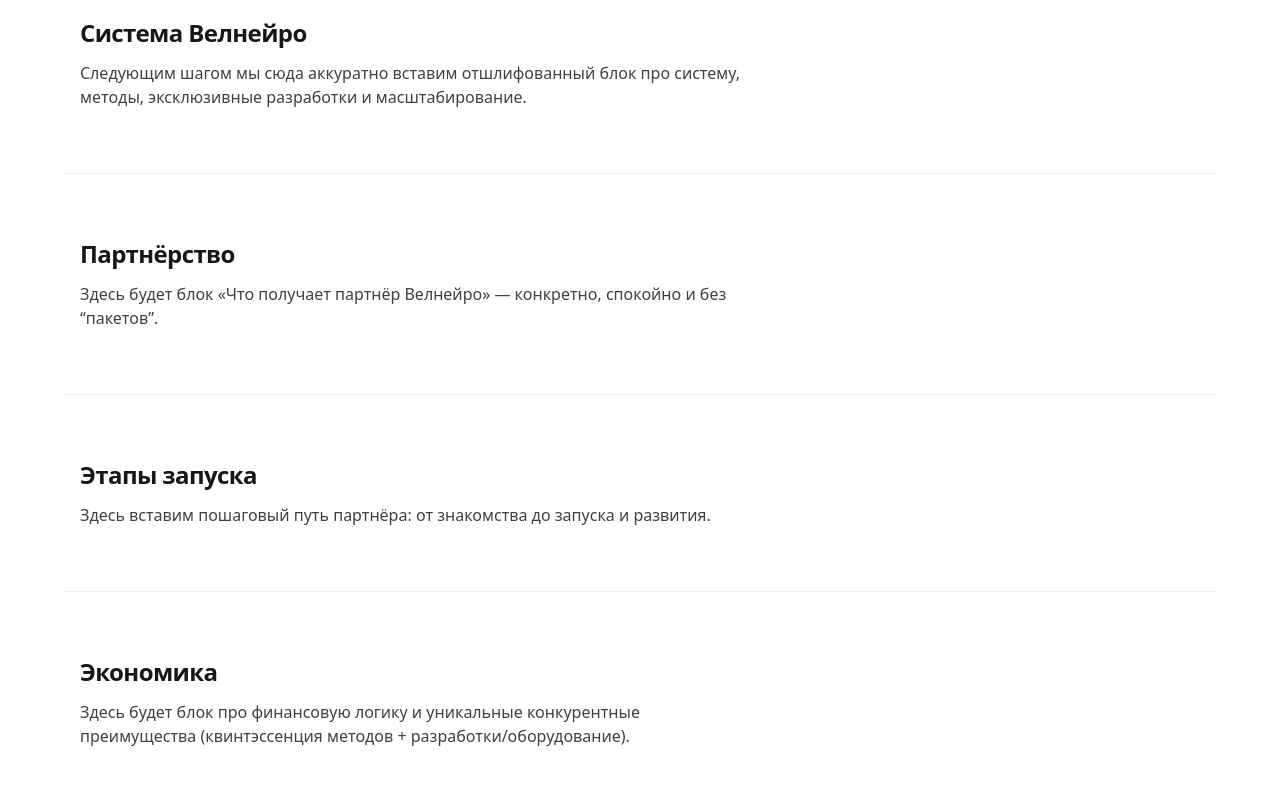
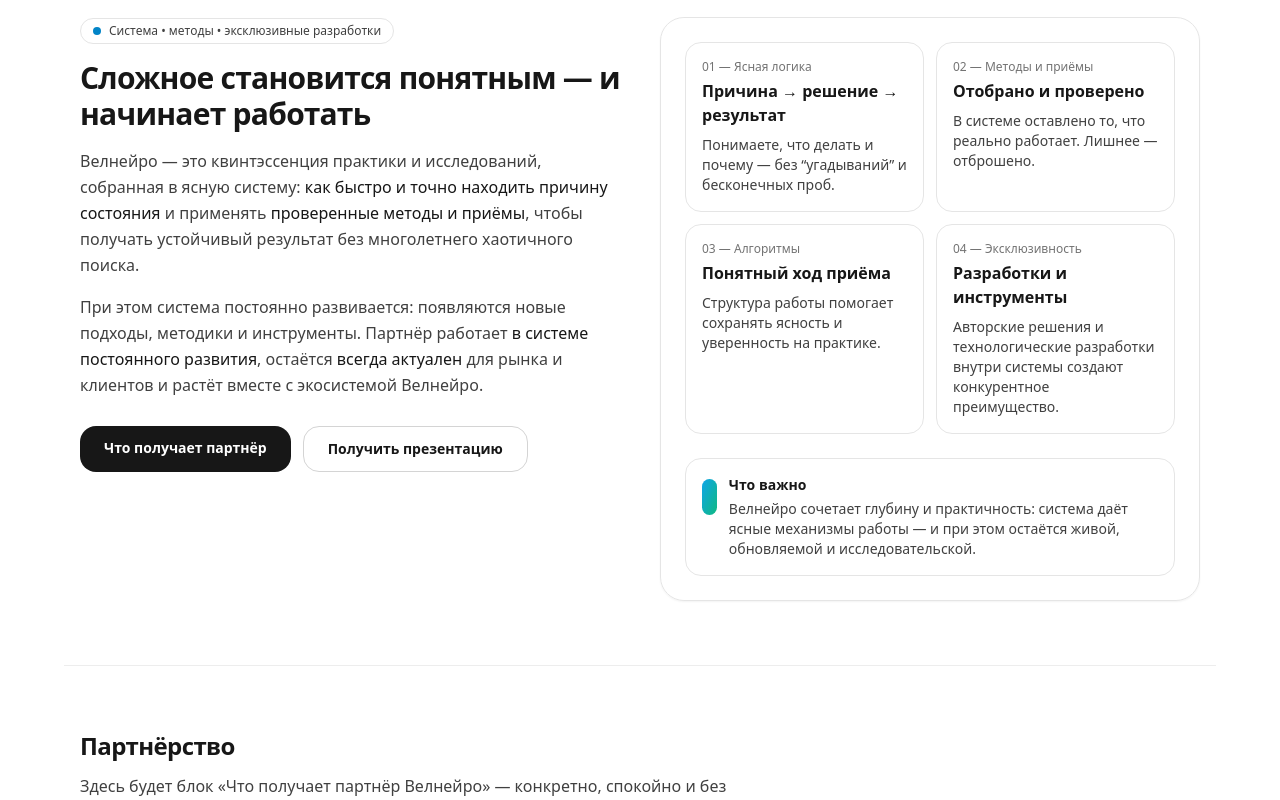
Before and after one commit to AidarKh24/wellneuro-site, a Next.js app: page / in a window 1280 px wide. Shown: the part 920-1720 px from the top of the page. Built offline with nearby package versions, Linux system fonts and the light colour scheme.

Commit message:
Landing: add System section

```diff
--- a/src/app/page.tsx
+++ b/src/app/page.tsx
@@ -13,11 +13,21 @@
           </a>
 
           <nav className="hidden items-center gap-6 text-sm text-neutral-700 md:flex">
-            <a className="hover:text-neutral-900" href="#system">Система</a>
-            <a className="hover:text-neutral-900" href="#partners">Партнёрство</a>
-            <a className="hover:text-neutral-900" href="#steps">Этапы</a>
-            <a className="hover:text-neutral-900" href="#economics">Экономика</a>
-            <a className="hover:text-neutral-900" href="#faq">FAQ</a>
+            <a className="hover:text-neutral-900" href="#system">
+              Система
+            </a>
+            <a className="hover:text-neutral-900" href="#partners">
+              Партнёрство
+            </a>
+            <a className="hover:text-neutral-900" href="#steps">
+              Этапы
+            </a>
+            <a className="hover:text-neutral-900" href="#economics">
+              Экономика
+            </a>
+            <a className="hover:text-neutral-900" href="#faq">
+              FAQ
+            </a>
           </nav>
 
           <a
@@ -54,9 +64,8 @@
 
             <p className="mt-5 text-base leading-relaxed text-neutral-700 md:text-lg">
               <span className="font-semibold text-neutral-900">Велнейро</span> — франшиза центра осознанного
-              оздоровления, где многолетняя практика, исследования и авторские разработки
-              упакованы в <span className="font-medium text-neutral-900">понятную систему методов</span>, обучение и
-              сопровождение.
+              оздоровления, где многолетняя практика, исследования и авторские разработки упакованы в{" "}
+              <span className="font-medium text-neutral-900">понятную систему методов</span>, обучение и сопровождение.
             </p>
 
             <ul className="mt-6 space-y-3 text-sm text-neutral-700 md:text-base">
@@ -89,9 +98,7 @@
               </a>
             </div>
 
-            <p className="mt-4 text-xs text-neutral-500">
-              PDF • без обязательств • по запросу
-            </p>
+            <p className="mt-4 text-xs text-neutral-500">PDF • без обязательств • по запросу</p>
           </div>
 
           {/* Right: Visual card */}
@@ -100,9 +107,7 @@
               <div className="flex items-start justify-between gap-6">
                 <div>
                   <div className="text-sm font-semibold text-neutral-900">Экосистема Велнейро</div>
-                  <div className="mt-1 text-xs text-neutral-600">
-                    Методы • обучение • сопровождение • разработки
-                  </div>
+                  <div className="mt-1 text-xs text-neutral-600">Методы • обучение • сопровождение • разработки</div>
                 </div>
                 <div className="h-10 w-10 rounded-2xl bg-gradient-to-br from-sky-500 to-emerald-500" />
               </div>
@@ -137,48 +142,136 @@
         </div>
       </section>
 
-      {/* Placeholder sections (we will fill these next, step-by-step) */}
-      <section id="system" className="mx-auto max-w-6xl px-4 py-16">
-        <h2 className="text-2xl font-semibold tracking-tight">Система Велнейро</h2>
-        <p className="mt-3 max-w-2xl text-neutral-700">
-          Следующим шагом мы сюда аккуратно вставим отшлифованный блок про систему, методы, эксклюзивные разработки и масштабирование.
-        </p>
+      {/* SYSTEM (filled) */}
+      <section id="system" className="mx-auto max-w-6xl px-4 py-16 scroll-mt-24">
+        <div className="grid grid-cols-1 gap-10 md:grid-cols-2 md:items-start">
+          <div>
+            <div className="inline-flex w-fit items-center gap-2 rounded-full border border-neutral-200 bg-white/70 px-3 py-1 text-xs text-neutral-700">
+              <span className="h-2 w-2 rounded-full bg-sky-600" />
+              Система • методы • эксклюзивные разработки
+            </div>
+
+            <h2 className="mt-4 text-2xl font-semibold tracking-tight md:text-3xl">
+              Сложное становится понятным — и начинает работать
+            </h2>
+
+            <p className="mt-4 text-neutral-700 leading-relaxed">
+              Велнейро — это квинтэссенция практики и исследований, собранная в ясную систему:{" "}
+              <span className="font-medium text-neutral-900">как быстро и точно находить причину состояния</span> и
+              применять <span className="font-medium text-neutral-900">проверенные методы и приёмы</span>, чтобы
+              получать устойчивый результат без многолетнего хаотичного поиска.
+            </p>
+
+            <p className="mt-4 text-neutral-700 leading-relaxed">
+              При этом система постоянно развивается: появляются новые подходы, методики и инструменты. Партнёр работает{" "}
+              <span className="font-medium text-neutral-900">в системе постоянного развития</span>, остаётся{" "}
+              <span className="font-medium text-neutral-900">всегда актуален</span> для рынка и клиентов и растёт вместе
+              с экосистемой Велнейро.
+            </p>
+
+            <div className="mt-7 flex flex-col gap-3 sm:flex-row">
+              <a
+                href="#partners"
+                className="rounded-2xl bg-neutral-900 px-6 py-3 text-center text-sm font-semibold text-white hover:bg-neutral-800"
+              >
+                Что получает партнёр
+              </a>
+              <a
+                href="#cta"
+                className="rounded-2xl border border-neutral-300 bg-white/70 px-6 py-3 text-center text-sm font-semibold text-neutral-900 hover:bg-white"
+              >
+                Получить презентацию
+              </a>
+            </div>
+          </div>
+
+          <div className="rounded-3xl border border-neutral-200 bg-white/70 p-6 shadow-sm backdrop-blur">
+            <div className="grid grid-cols-1 gap-3 sm:grid-cols-2">
+              <div className="rounded-2xl border border-neutral-200 bg-white p-4">
+                <div className="text-xs text-neutral-500">01 — Ясная логика</div>
+                <div className="mt-1 font-semibold text-neutral-900">Причина → решение → результат</div>
+                <div className="mt-2 text-sm text-neutral-700">
+                  Понимаете, что делать и почему — без “угадываний” и бесконечных проб.
+                </div>
+              </div>
+
+              <div className="rounded-2xl border border-neutral-200 bg-white p-4">
+                <div className="text-xs text-neutral-500">02 — Методы и приёмы</div>
+                <div className="mt-1 font-semibold text-neutral-900">Отобрано и проверено</div>
+                <div className="mt-2 text-sm text-neutral-700">
+                  В системе оставлено то, что реально работает. Лишнее — отброшено.
+                </div>
+              </div>
+
+              <div className="rounded-2xl border border-neutral-200 bg-white p-4">
+                <div className="text-xs text-neutral-500">03 — Алгоритмы</div>
+                <div className="mt-1 font-semibold text-neutral-900">Понятный ход приёма</div>
+                <div className="mt-2 text-sm text-neutral-700">
+                  Структура работы помогает сохранять ясность и уверенность на практике.
+                </div>
+              </div>
+
+              <div className="rounded-2xl border border-neutral-200 bg-white p-4">
+                <div className="text-xs text-neutral-500">04 — Эксклюзивность</div>
+                <div className="mt-1 font-semibold text-neutral-900">Разработки и инструменты</div>
+                <div className="mt-2 text-sm text-neutral-700">
+                  Авторские решения и технологические разработки внутри системы создают конкурентное преимущество.
+                </div>
+              </div>
+            </div>
+
+            <div className="mt-6 rounded-2xl border border-neutral-200 bg-white p-4">
+              <div className="flex items-start gap-3">
+                <div className="mt-1 h-9 w-9 rounded-2xl bg-gradient-to-br from-sky-500 to-emerald-500" />
+                <div>
+                  <div className="text-sm font-semibold text-neutral-900">Что важно</div>
+                  <p className="mt-1 text-sm text-neutral-700">
+                    Велнейро сочетает глубину и практичность: система даёт ясные механизмы работы — и при этом остаётся
+                    живой, обновляемой и исследовательской.
+                  </p>
+                </div>
+              </div>
+            </div>
+          </div>
+        </div>
       </section>
 
-      <section id="partners" className="mx-auto max-w-6xl px-4 py-16 border-t border-neutral-200/70">
+      {/* Placeholder sections (we will fill these next, step-by-step) */}
+      <section id="partners" className="mx-auto max-w-6xl px-4 py-16 border-t border-neutral-200/70 scroll-mt-24">
         <h2 className="text-2xl font-semibold tracking-tight">Партнёрство</h2>
         <p className="mt-3 max-w-2xl text-neutral-700">
           Здесь будет блок «Что получает партнёр Велнейро» — конкретно, спокойно и без “пакетов”.
         </p>
       </section>
 
-      <section id="steps" className="mx-auto max-w-6xl px-4 py-16 border-t border-neutral-200/70">
+      <section id="steps" className="mx-auto max-w-6xl px-4 py-16 border-t border-neutral-200/70 scroll-mt-24">
         <h2 className="text-2xl font-semibold tracking-tight">Этапы запуска</h2>
         <p className="mt-3 max-w-2xl text-neutral-700">
           Здесь вставим пошаговый путь партнёра: от знакомства до запуска и развития.
         </p>
       </section>
 
-      <section id="economics" className="mx-auto max-w-6xl px-4 py-16 border-t border-neutral-200/70">
+      <section id="economics" className="mx-auto max-w-6xl px-4 py-16 border-t border-neutral-200/70 scroll-mt-24">
         <h2 className="text-2xl font-semibold tracking-tight">Экономика</h2>
         <p className="mt-3 max-w-2xl text-neutral-700">
-          Здесь будет блок про финансовую логику и уникальные конкурентные преимущества (квинтэссенция методов + разработки/оборудование).
+          Здесь будет блок про финансовую логику и уникальные конкурентные преимущества (квинтэссенция методов +
+          разработки/оборудование).
         </p>
       </section>
 
-      <section id="faq" className="mx-auto max-w-6xl px-4 py-16 border-t border-neutral-200/70">
+      <section id="faq" className="mx-auto max-w-6xl px-4 py-16 border-t border-neutral-200/70 scroll-mt-24">
         <h2 className="text-2xl font-semibold tracking-tight">FAQ</h2>
         <p className="mt-3 max-w-2xl text-neutral-700">
           Здесь соберём ответы на вопросы (без триггеров, спокойно и взрослым тоном).
         </p>
       </section>
 
-      <section id="cta" className="mx-auto max-w-6xl px-4 py-16 border-t border-neutral-200/70">
+      <section id="cta" className="mx-auto max-w-6xl px-4 py-16 border-t border-neutral-200/70 scroll-mt-24">
         <div className="rounded-3xl border border-neutral-200 bg-neutral-900 p-8 text-white">
           <h2 className="text-2xl font-semibold tracking-tight">Получить презентацию Велнейро</h2>
           <p className="mt-3 max-w-2xl text-white/80">
-            Напиши мне в удобный канал, и я пришлю PDF-презентацию партнёрства и пример финансовой логики.
-            (На следующем шаге мы сделаем здесь красивую форму-заявку.)
+            Напиши мне в удобный канал, и я пришлю PDF-презентацию партнёрства и пример финансовой логики. (На следующем
+            шаге мы сделаем здесь красивую форму-заявку.)
           </p>
           <div className="mt-6 flex flex-col gap-3 sm:flex-row">
             <a
```
